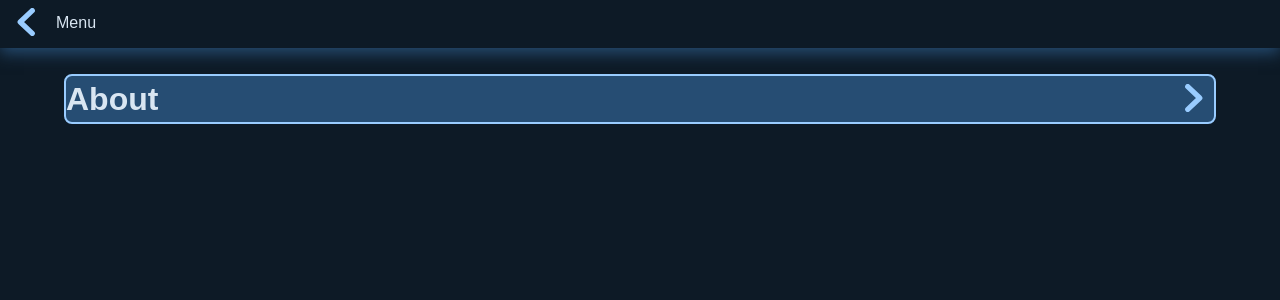
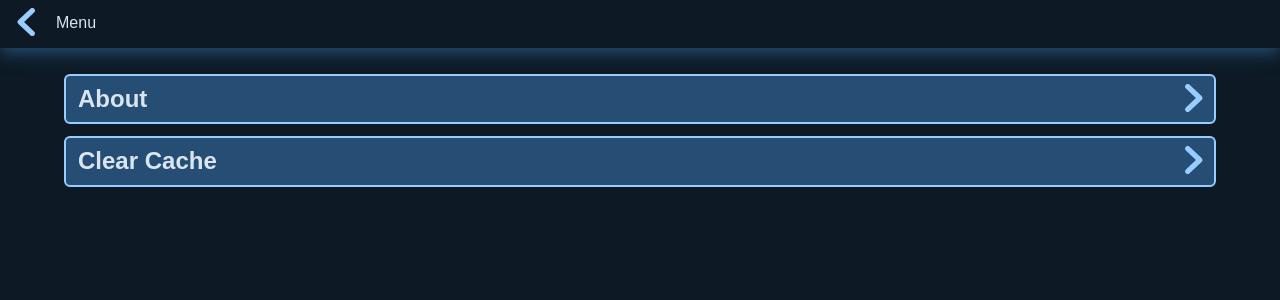
Before and after one commit to dopplerreflect/rap-winds-aloft, a React (Create React App) app: page /#/menu in a window 1280 px wide. Shown: the top 300 px of the page. Built offline with nearby package versions, Linux system fonts and the light colour scheme.

Commit message:
add Clear Cache button

```diff
--- a/src/components/Menu.css
+++ b/src/components/Menu.css
@@ -5,11 +5,13 @@ ul.Menu {
 ul.Menu li {
   display: grid;
   grid-template-columns: auto 1.5em;
-  font-size: 2em;
+  font-size: 1.5em;
   align-items: center;
   background-color: hsl(210, 50%, 30%);
   border: 2px solid var(--highlight-color);
   border-radius: 0.25em;
+  padding: 0 0.5em;
+  margin-bottom: 0.5em;
 }
 ul.Menu li:hover {
   border: 2px solid var(--text-color);
--- a/src/components/Menu.tsx
+++ b/src/components/Menu.tsx
@@ -6,6 +6,11 @@ const Settings: React.FC = () => {
 
   const navigateTo = (path: string): void => {
     history.push(path);
+  };
+
+  const clearCache = () => {
+    sessionStorage.removeItem('cache');
+    history.goBack();
   };
 
   return (
@@ -18,6 +23,13 @@ const Settings: React.FC = () => {
           </button>
         </div>
       </li>
+
+      <li onClick={clearCache}>
+        <div>Clear Cache</div>
+        <button className="icon" aria-label="Clear Cache">
+          <ForwardButton />
+        </button>
+      </li>
     </ul>
   );
 };
```
